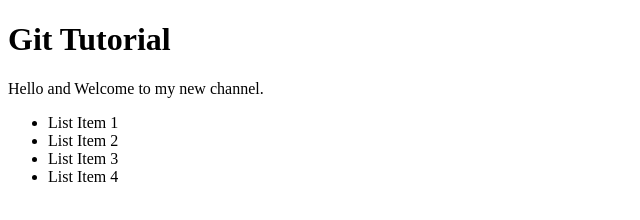
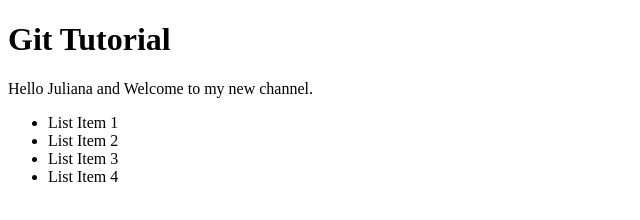
Before and after one commit to vgushcha/git-practice, a plain HTML site: page index.html in a window 1280 px wide. Shown: the full height of the page, 0-640 px from the left. Drawn offline with Linux system fonts and the light colour scheme.

Commit message:
Added Juliana

```diff
--- a/index.html
+++ b/index.html
@@ -8,7 +8,7 @@
 </head>
 <body>
   <h1>Git Tutorial</h1>
-  <p>Hello and Welcome to my new channel.</p>
+  <p>Hello Juliana and Welcome to my new channel.</p>
   <ul>
       <li>List Item 1</li>
       <li>List Item 2</li>
```
